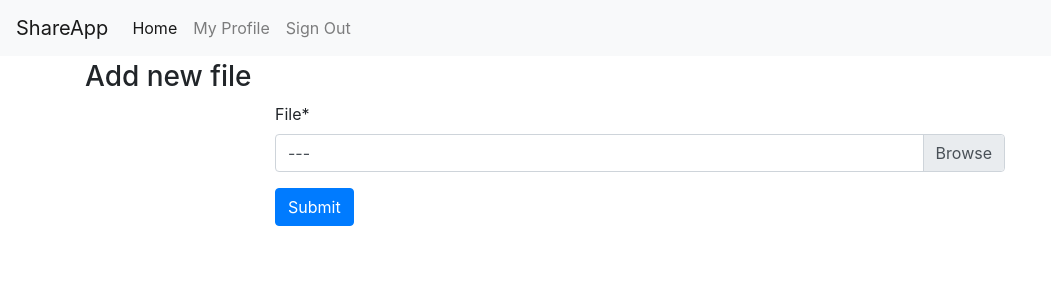
After one commit to rafalmp/shareapp, a Django app: page /new-file in a window 1280 px wide. The commit adds this page. Shown: the top 300 px of the page, without its empty margins (0-1051 px from the left). Run offline with Django 3.2, Linux system fonts and the light colour scheme; the visitor is signed in with stand-in values (Sample User, id 1); data comes from the database, SQL or seed files in the repository; some libraries are stand-ins or nearby versions.

Commit message:
Add file

```diff
--- a/shareapp/main/forms.py
+++ b/shareapp/main/forms.py
@@ -8,14 +8,23 @@ from shareapp.main.models import SharedItem
 from shareapp.users.models import User
 
 
-class UrlForm(forms.Form):
+class CrispyForm(forms.Form):
     def __init__(self, *args, **kwargs):
         super().__init__(*args, **kwargs)
         self.helper = FormHelper()
         self.helper.form_method = "post"
         self.helper.add_input(Submit("submit", _("Submit")))
 
+
+class UrlForm(CrispyForm):
     url = forms.CharField(label=_("URL"), validators=[URLValidator()])
 
     def save(self, user: User) -> SharedItem:
         return SharedItem.objects.create(url=self.cleaned_data["url"], owner=user)
+
+
+class FileForm(CrispyForm):
+    file = forms.FileField(label=_("File"))
+
+    def save(self, user: User) -> SharedItem:
+        return SharedItem.objects.create(file=self.cleaned_data["file"], owner=user)
--- a/shareapp/main/urls.py
+++ b/shareapp/main/urls.py
@@ -1,9 +1,10 @@
 from django.urls import path
 
-from shareapp.main.views import home_view, new_url_view
+from shareapp.main.views import home_view, add_url_view, add_file_view
 
 app_name = "main"
 urlpatterns = [
     path("", view=home_view, name="home"),
-    path("new-url", view=new_url_view, name="new_url"),
+    path("new-url", view=add_url_view, name="new_url"),
+    path("new-file", view=add_file_view, name="new_file"),
 ]
--- a/shareapp/main/views.py
+++ b/shareapp/main/views.py
@@ -4,7 +4,7 @@ from django.urls import reverse_lazy
 from django.utils.translation import ugettext_lazy as _
 from django.views.generic import FormView, ListView
 
-from shareapp.main.forms import UrlForm
+from shareapp.main.forms import UrlForm, FileForm
 from shareapp.main.models import SharedItem
 
 
@@ -22,18 +22,29 @@ class HomeView(LoginRequiredMixin, ListView):
 home_view = HomeView.as_view()
 
 
-class UrlView(LoginRequiredMixin, FormView):
-    template_name = "main/add_url.html"
-    form_class = UrlForm
-    success_url = reverse_lazy("main:home")
-
+class AddItemView(LoginRequiredMixin, FormView):
     def form_valid(self, form):
         item: SharedItem = form.save(self.request.user)
-        message = _("Successfully added '%(url)s' to your Shared Items.") % {
-            "url": item.url
+        message = _("Successfully added '%(item)s' to your Shared Items.") % {
+            "item": item
         }
         messages.success(self.request, message)
         return super().form_valid(form)
 
 
-new_url_view = UrlView.as_view()
+class AddUrlView(AddItemView):
+    template_name = "main/add_url.html"
+    form_class = UrlForm
+    success_url = reverse_lazy("main:home")
+
+
+add_url_view = AddUrlView.as_view()
+
+
+class AddFileView(AddItemView):
+    template_name = "main/add_file.html"
+    form_class = FileForm
+    success_url = reverse_lazy("main:home")
+
+
+add_file_view = AddFileView.as_view()
--- /dev/null
+++ b/shareapp/templates/main/add_file.html
@@ -0,0 +1,8 @@
+{% extends "base.html" %}
+{% load i18n crispy_forms_tags %}
+{% block content %}
+  <h1 class="h3">{% trans "Add new file" %}</h1>
+  <div class="row">
+    <div class="col-md-8 offset-md-2">{% crispy form %}</div>
+  </div>
+{% endblock %}
--- a/shareapp/templates/main/home.html
+++ b/shareapp/templates/main/home.html
@@ -33,7 +33,7 @@
   <div class="text-center">
 {#    <div class="col text-center">#}
       <a class="btn btn-info" href="{% url 'main:new_url' %}">{% trans "Add URL" %}</a>
-      <a class="btn btn-info">{% trans "Add File" %}</a>
+      <a class="btn btn-info" href="{% url 'main:new_file' %}">{% trans "Add File" %}</a>
 {#    </div>#}
   </div>
 {% endblock %}
```
Also changed, not shown: shareapp/main/tests/test_forms.py (+12 -1 lines).
